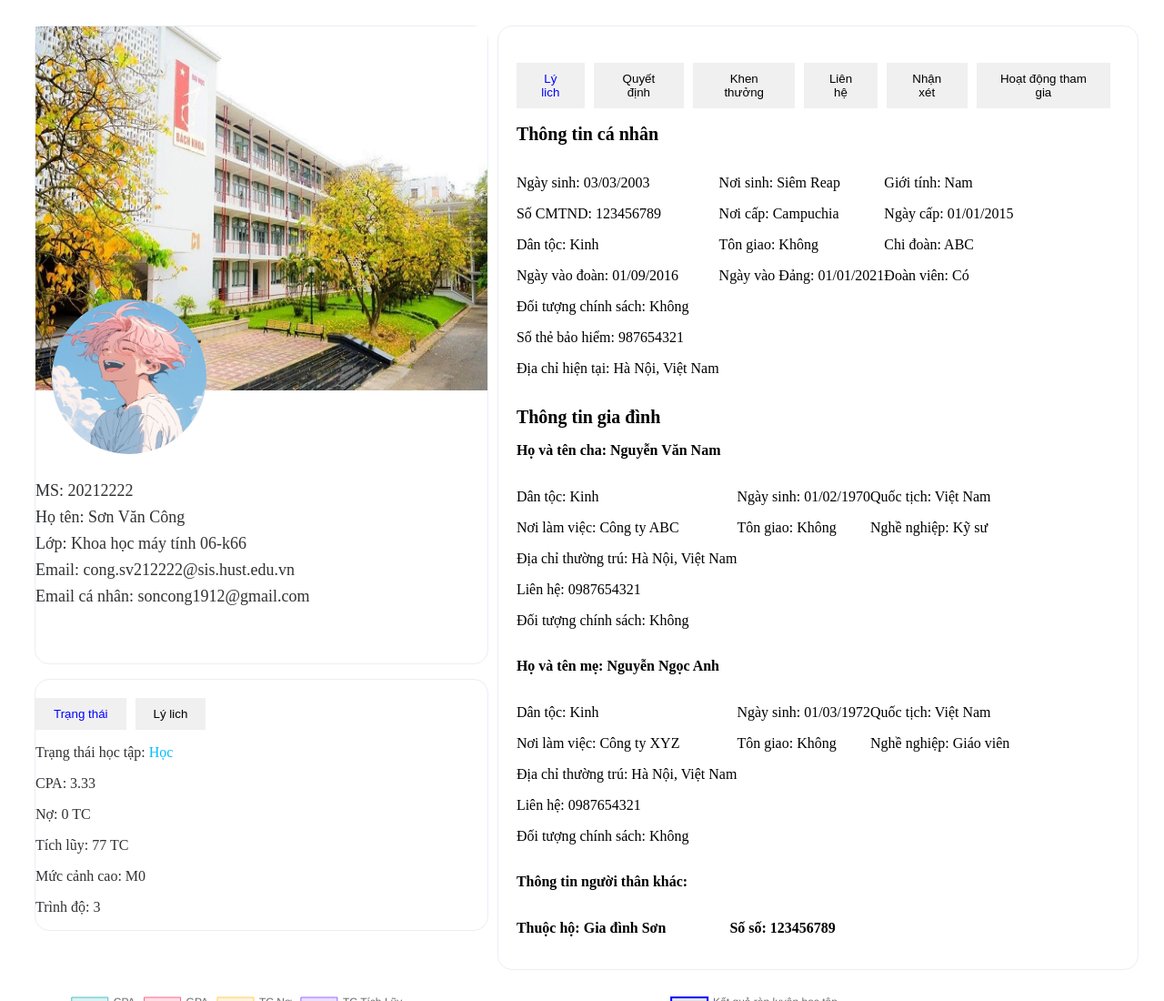
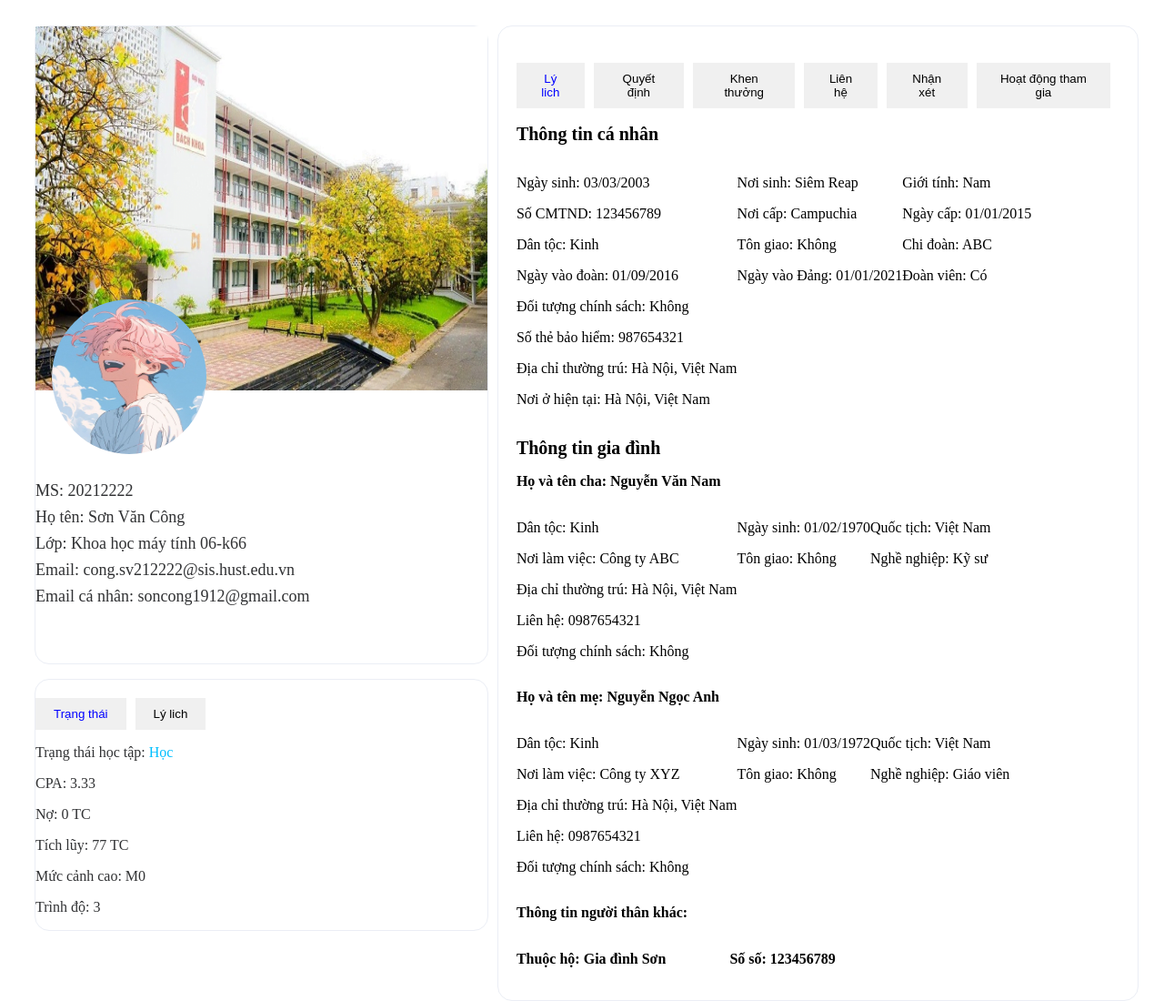
Before and after one commit to Jeff-kxng/Trang_CTSV, a website built with Parcel: page CTSV/Trang CSTV.html in a window 1280 px wide. Shown: the top 1100 px of the page at 91% size. Built offline with nearby package versions, Linux system fonts and the light colour scheme.

Commit message:
Merge remote-tracking branch 'origin/master'

```diff
--- a/CTSV/Trang CSTV.html
+++ b/CTSV/Trang CSTV.html
@@ -62,7 +62,8 @@
             <p>Ngày vào đoàn: 01/09/2016</p>
             <p>Đối tượng chính sách: Không</p>
             <p>Số thẻ bảo hiểm: 987654321</p>
-            <p>Địa chỉ hiện tại: Hà Nội, Việt Nam</p>
+            <p>Địa chỉ thường trú: Hà Nội, Việt Nam</p>
+            <p>Nơi ở hiện tại: Hà Nội, Việt Nam</p>
           </div>
           <div>
             <p>Nơi sinh: Siêm Reap</p>
```
